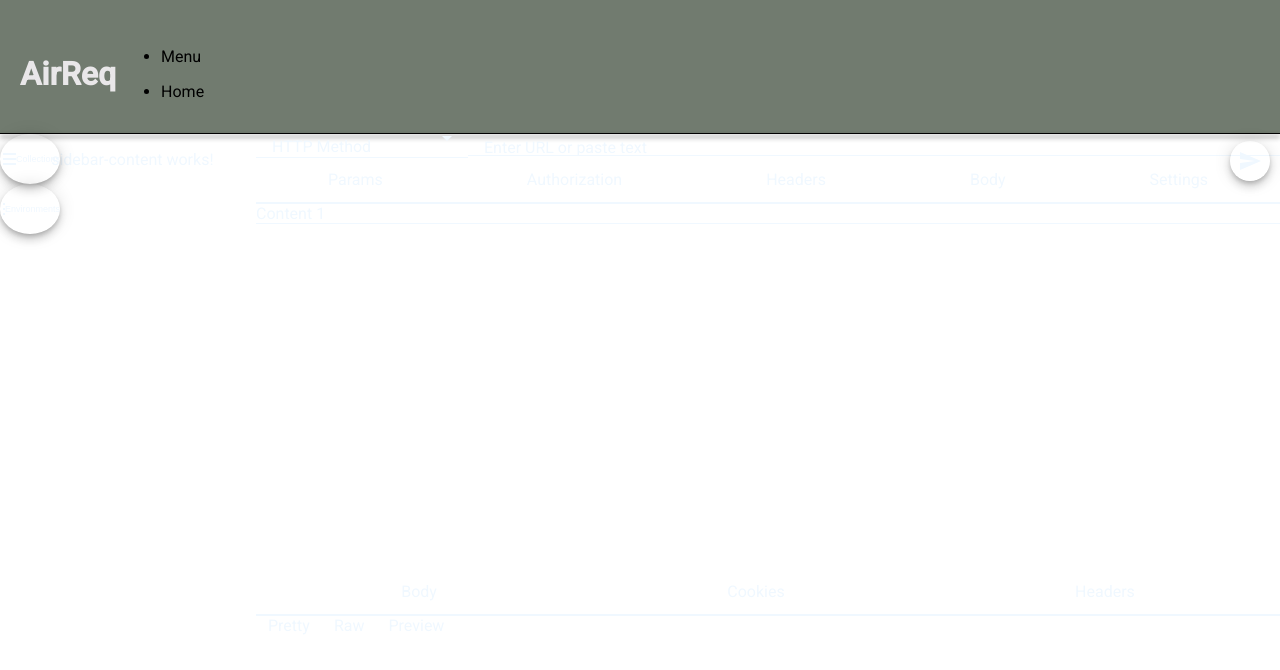
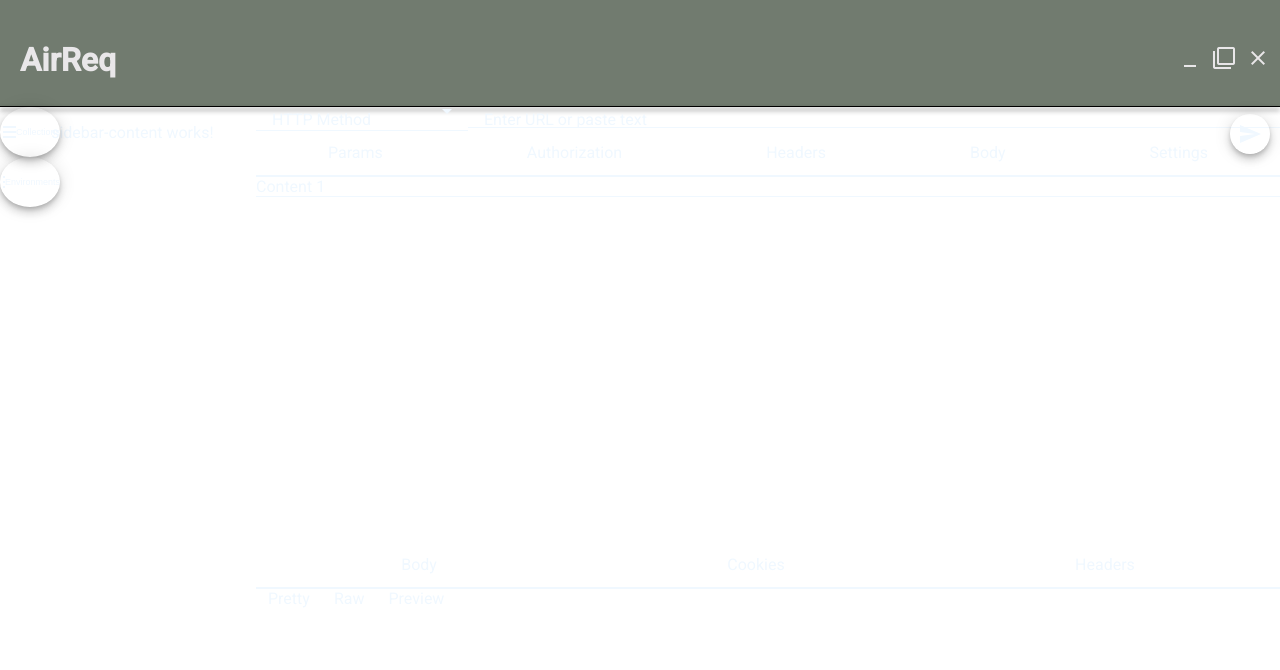
Before and after one commit to Kieferer/AirReq, an Angular app: page / in a window 1280 px wide. Shown: the top 670 px of the page. Built offline with nearby package versions, Linux system fonts and the light colour scheme.

Commit message:
feat: Create control buttons. Remove navButtons and navContainer

```diff
--- a/src/app/navigation-bar/navigation-bar.component.html
+++ b/src/app/navigation-bar/navigation-bar.component.html
@@ -1,23 +1,18 @@
 <div class="navigation-bar">
     <div class="navigation-bar-left-container">
         <h1 class="logoText">AirReq</h1>
-        <ul class="navContainer">
-            <li class="navElement">
-                <p mat-button [matMenuTriggerFor]="menu" class="navButton">Menu</p>
+    </div>
+    <div class="navigation-bar-right-container">
+        <ul class="control-button-panel">
+            <li class="control-button-element">
+                <mat-icon>minimize</mat-icon>
             </li>
-            <li class="navElement">
-                <p class="menuButton">Home</p>
+            <li class="control-button-element">
+                <mat-icon>filter_none</mat-icon>
+            </li>
+            <li class="control-button-element">
+                <mat-icon>close</mat-icon>
             </li>
         </ul>
-        <mat-menu #menu="matMenu">
-            <button mat-menu-item>Item 1</button>
-            <mat-divider/>
-            <button mat-menu-item>Exit</button>
-        </mat-menu>
-    </div>
-    <div class="navigation-bar-right-container">
-        <div class="control-button-panel">
-
-        </div>
     </div>
 </div>
```
